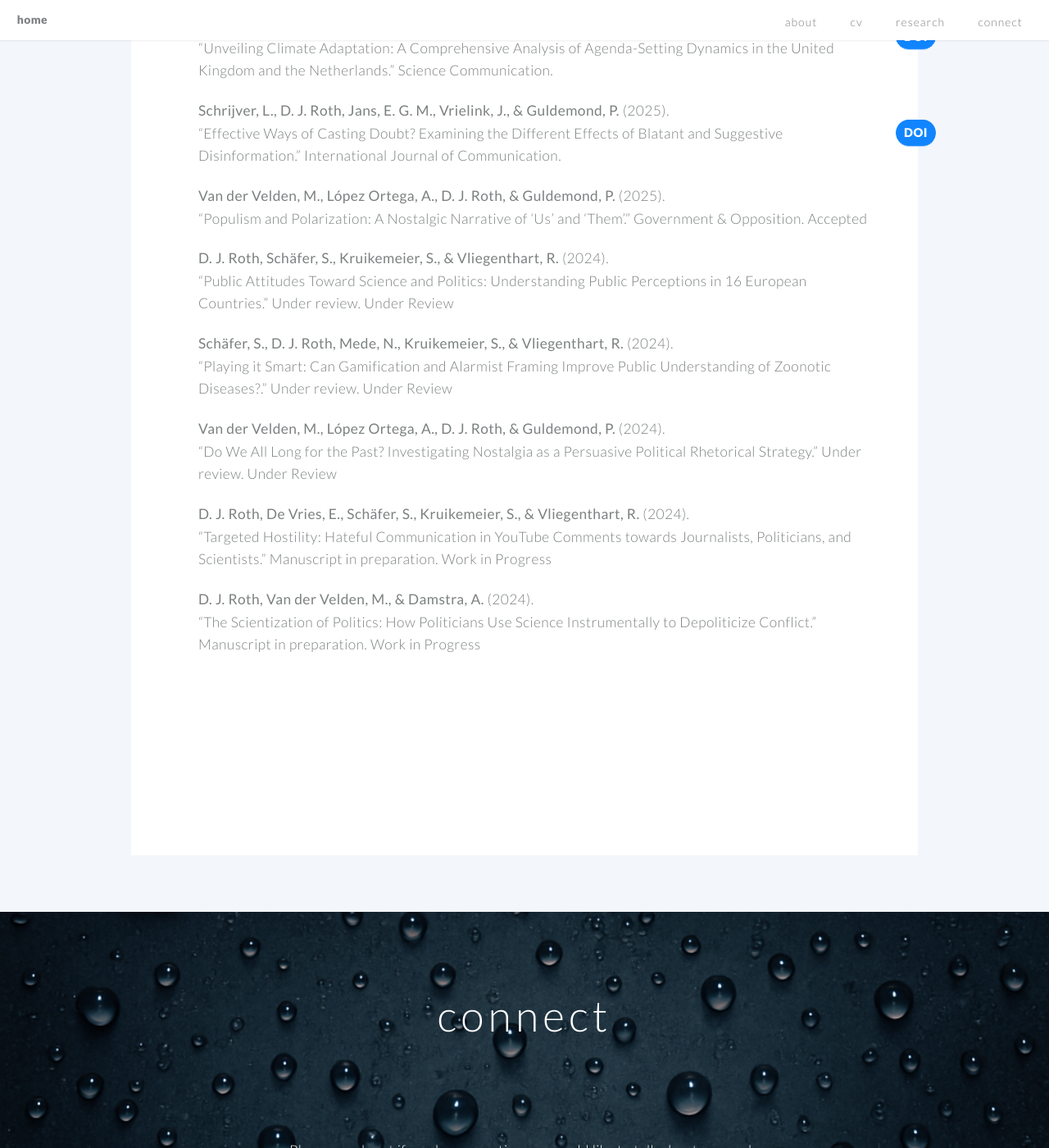
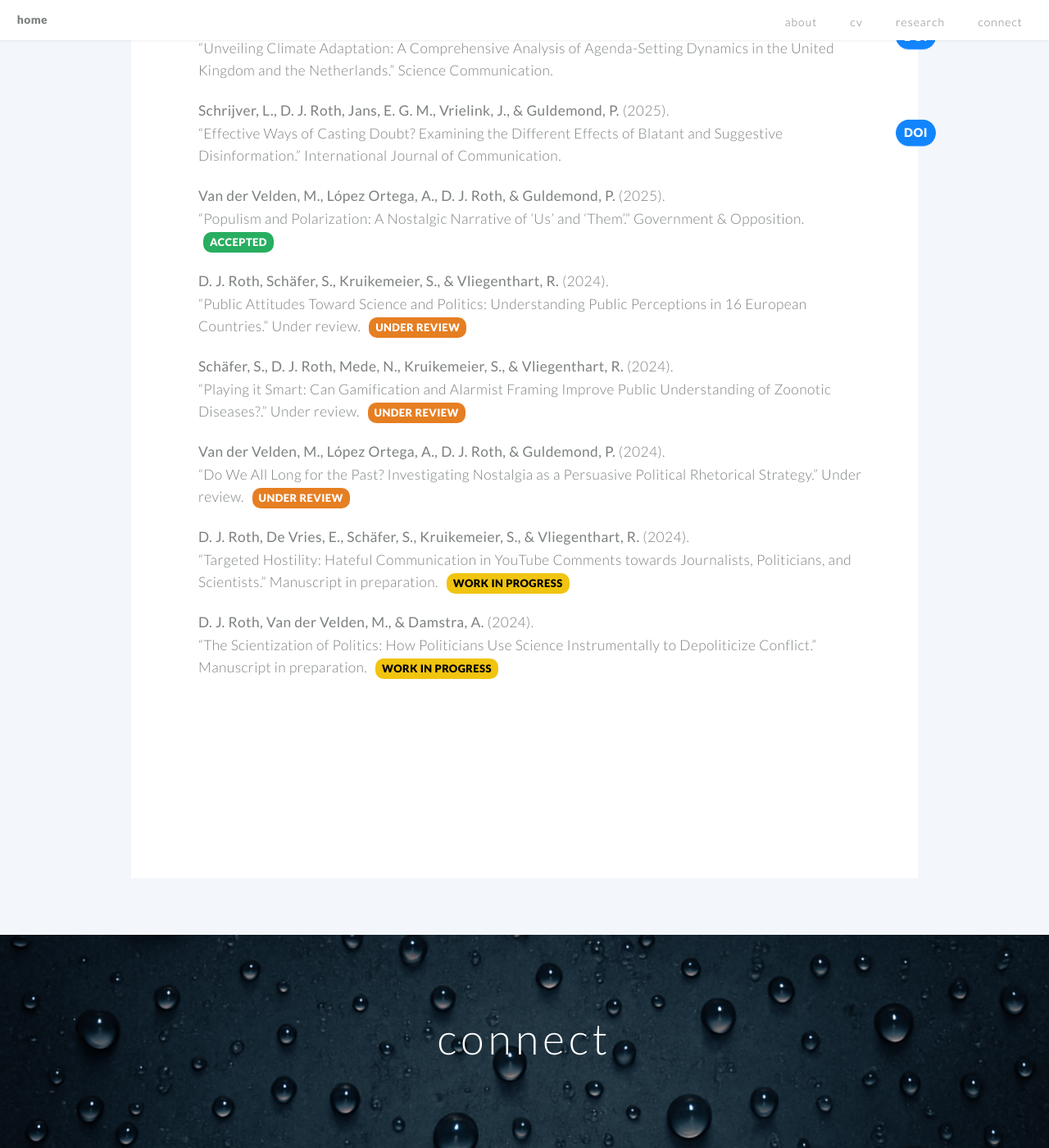
Before and after one commit to denisejroth/denisejroth.github.io, a Jekyll site: the page built from index.md, in a window 1280 px wide and 1400 px high, scrolled down 2522 px. Shown: the whole window at 82% size. Built offline with Jekyll 4.4.1, drawn with Linux system fonts in a browser that asks for light colours.

Commit message:
Update style.css

```diff
--- a/css/style.css
+++ b/css/style.css
@@ -992,7 +992,7 @@ custom styles adapted from Twenty by HTML5 Up
 			width: 5em;
 		}
 
-/* Publications list layout */
+/* Research / publications list */
 .pub-list {
   list-style: none;
   padding: 0;
@@ -1001,13 +1001,29 @@ custom styles adapted from Twenty by HTML5 Up
   text-align: left;
 }
 .pub-item {
+  position: relative;
   margin: 0 0 1.2em 0;
   line-height: 1.6;
-  position: relative;
-  padding-right: 80px; /* room for DOI button on the right */
+  padding-right: 88px; /* space for DOI button on right */
 }
+.pub-item .pub-meta { display: inline-block; }
 
-/* DOI pill button */
+/* Status tags */
+.status-tag {
+  display: inline-block;
+  font-size: 0.75em;
+  font-weight: 600;
+  padding: 2px 8px;
+  margin-left: 6px;
+  border-radius: 10px;
+  text-transform: uppercase;
+  letter-spacing: 0.4px;
+}
+.status-tag.wip     { background:#f1c40f; color:#000; } /* yellow */
+.status-tag.review  { background:#e67e22; color:#fff; } /* orange */
+.status-tag.accepted{ background:#27ae60; color:#fff; } /* green */
+
+/* DOI pill button (only for published with link) */
 .doi-button {
   position: absolute;
   right: 0;
@@ -1029,10 +1045,3 @@ custom styles adapted from Twenty by HTML5 Up
   background-color: #0e6ed8;
   transform: translateY(-50%) scale(1.05);
 }
-
-/* Optional: “hanging indent” look for multi-line entries */
-.pub-item .pub-meta {
-  display: inline-block;
-  padding-left: 0;
-  text-indent: 0;
-}
```
